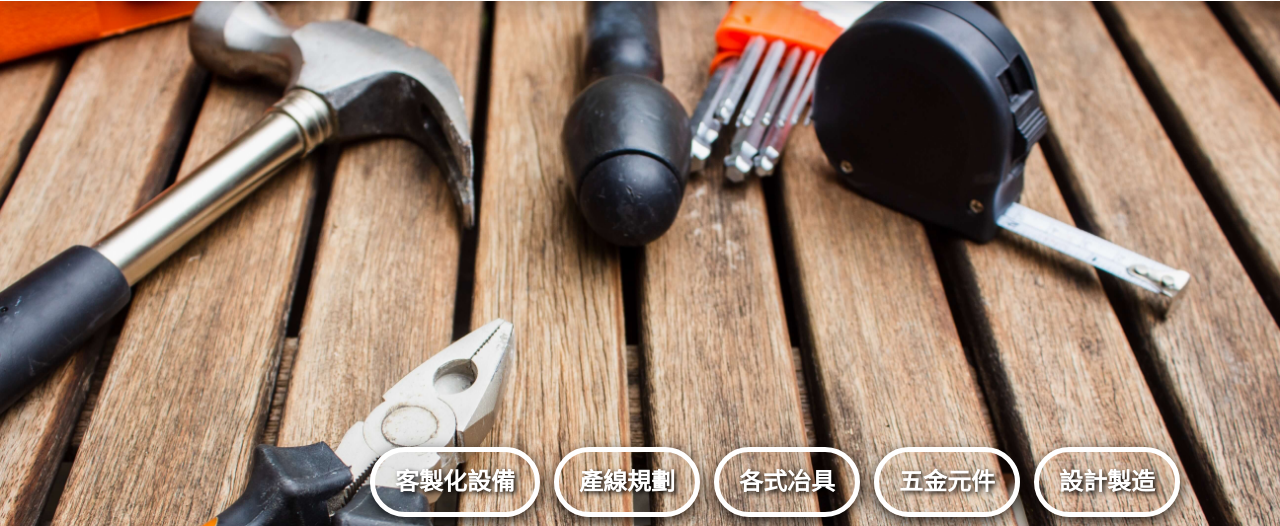
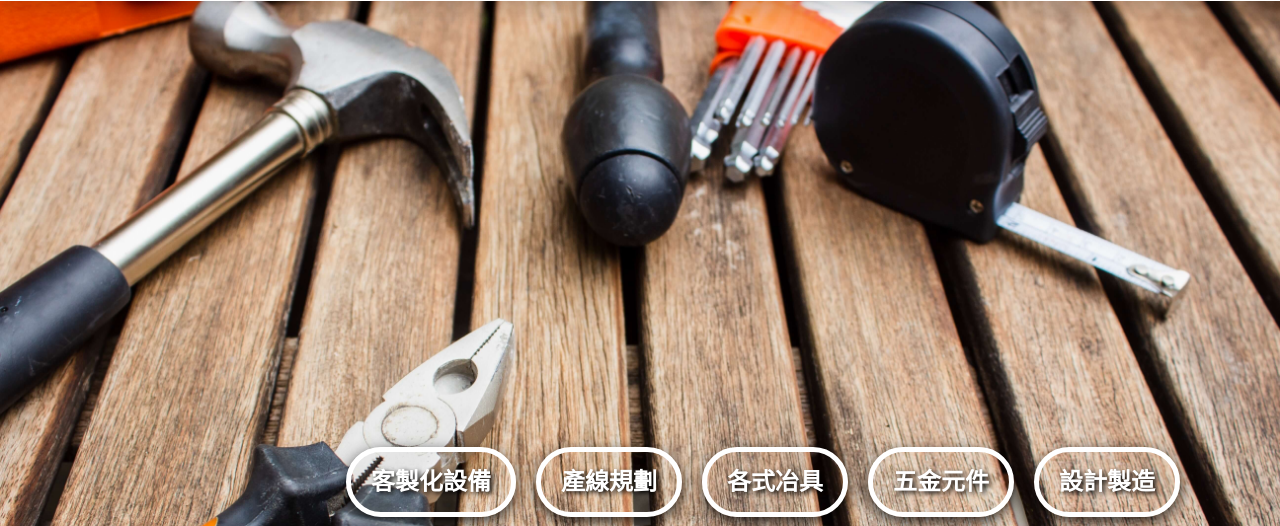
Before and after one commit to ShangHongAutomation/webdemo, a plain HTML site: page index.html in a window 1280 px wide. Shown: the part 63-589 px from the top of the page. Drawn offline with nearby package versions, Linux system fonts and the light colour scheme.

Commit message:
Update 2021-01-23T04:13:36.719Z

```diff
--- a/index.html
+++ b/index.html
@@ -48,12 +48,12 @@
 
 	<div class="intro bg-full py-10">
 		<div class="container h-100 d-flex flex-column justify-content-end align-items-end">
-			<ul class="list-unstyled w-75 d-flex justify-content-between align-items-start text-center text-white font-weight-bold fz-6 mb-4">
-				<li class="border border-rough border-white border-shadow rounded-pill px-5 py-3 text-shadow">客製化設備</li>
-				<li class="border border-rough border-white border-shadow rounded-pill px-5 py-3 text-shadow">產線規劃</li>
-				<li class="border border-rough border-white border-shadow rounded-pill px-5 py-3 text-shadow">各式冶具</li>
-				<li class="border border-rough border-white border-shadow rounded-pill px-5 py-3 text-shadow">五金元件</li>
-				<li class="border border-rough border-white border-shadow rounded-pill px-5 py-3 text-shadow">設計製造</li>
+			<ul class="list-unstyled d-flex justify-content-end align-items-start text-center text-white font-weight-bold fz-6 mb-4">
+				<li class="border border-rough border-white border-shadow rounded-pill px-5 py-3 text-shadow ml-5">客製化設備</li>
+				<li class="border border-rough border-white border-shadow rounded-pill px-5 py-3 text-shadow ml-5">產線規劃</li>
+				<li class="border border-rough border-white border-shadow rounded-pill px-5 py-3 text-shadow ml-5">各式冶具</li>
+				<li class="border border-rough border-white border-shadow rounded-pill px-5 py-3 text-shadow ml-5">五金元件</li>
+				<li class="border border-rough border-white border-shadow rounded-pill px-5 py-3 text-shadow ml-5">設計製造</li>
 			</ul>
 			<h2 class="text-white fz-18 font-weight-bold">標題</h2>
 			<p class="text-white fz-10">副標題</p>
```
